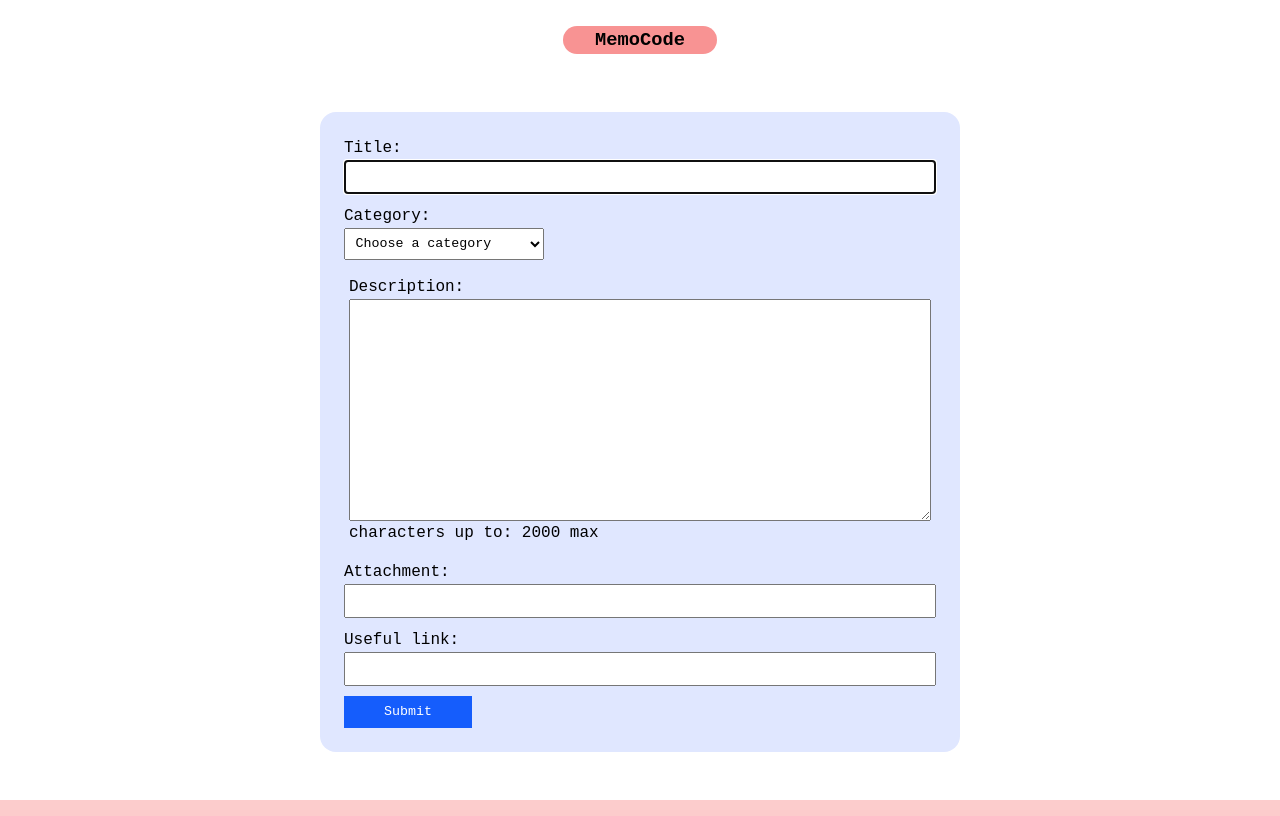
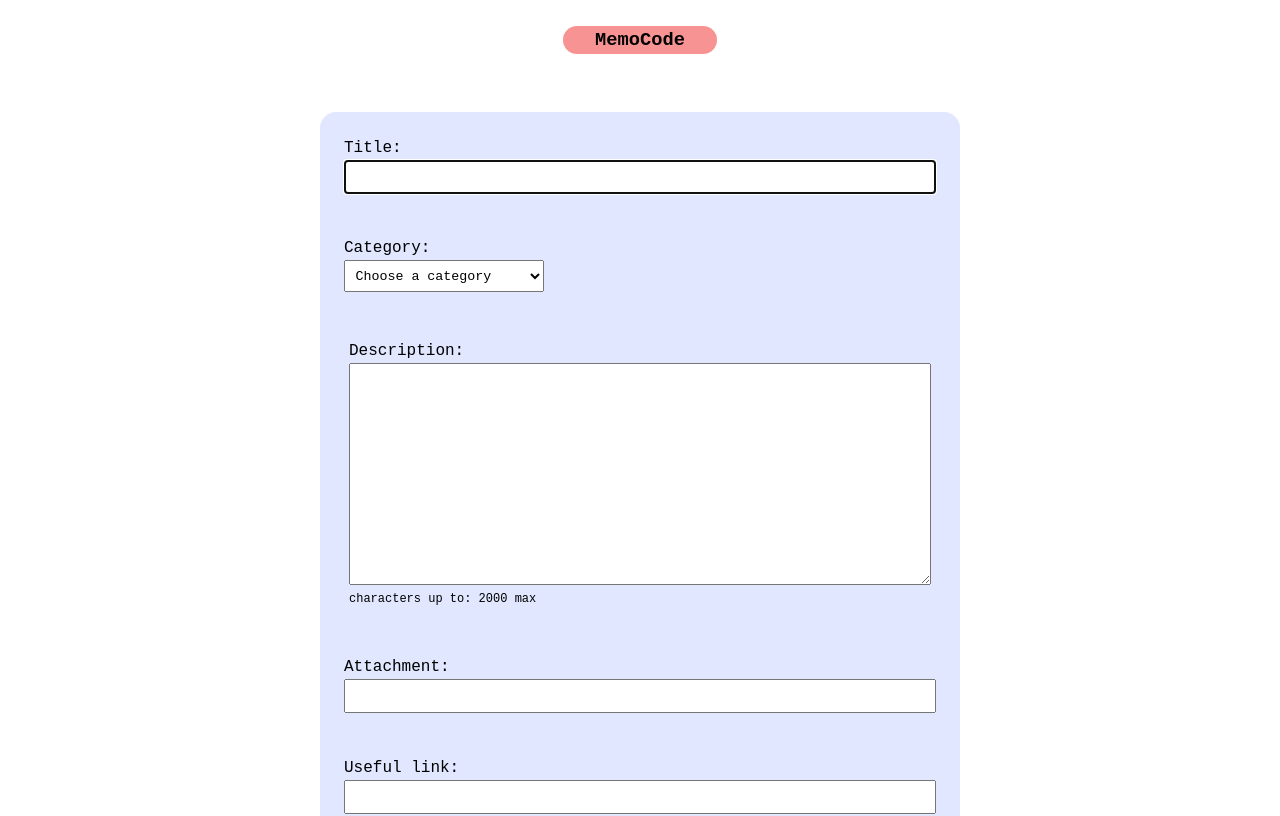
Before and after one commit to vickyfrosties/MemoCode, a React (Vite) app in the folder frontend/: page /form in a window 1280 px wide. Shown: the top 816 px of the page. Built offline with nearby package versions, Linux system fonts and the light colour scheme.

Commit message:
style: add font size to form validation indications

```diff
--- a/frontend/src/containers/NoteForm/NoteForm.module.scss
+++ b/frontend/src/containers/NoteForm/NoteForm.module.scss
@@ -1,6 +1,6 @@
 .form {
   width: 50dvw;
-  min-height: 80dvh;
+  min-height: 100dvh;
   margin: auto;
   margin-top: 2rem;
   display: flex;
@@ -34,6 +34,11 @@
         border: 2px solid lightcoral;
       }
     }
+  }
+
+  &_validation_indication {
+    font-size: 12px;
+    padding-top: 5px;
   }
 
   &_category_select {
@@ -76,5 +81,6 @@
 
   &_errors {
     color: #d62c2c;
+    font-size: 12px;
   }
 }
```
